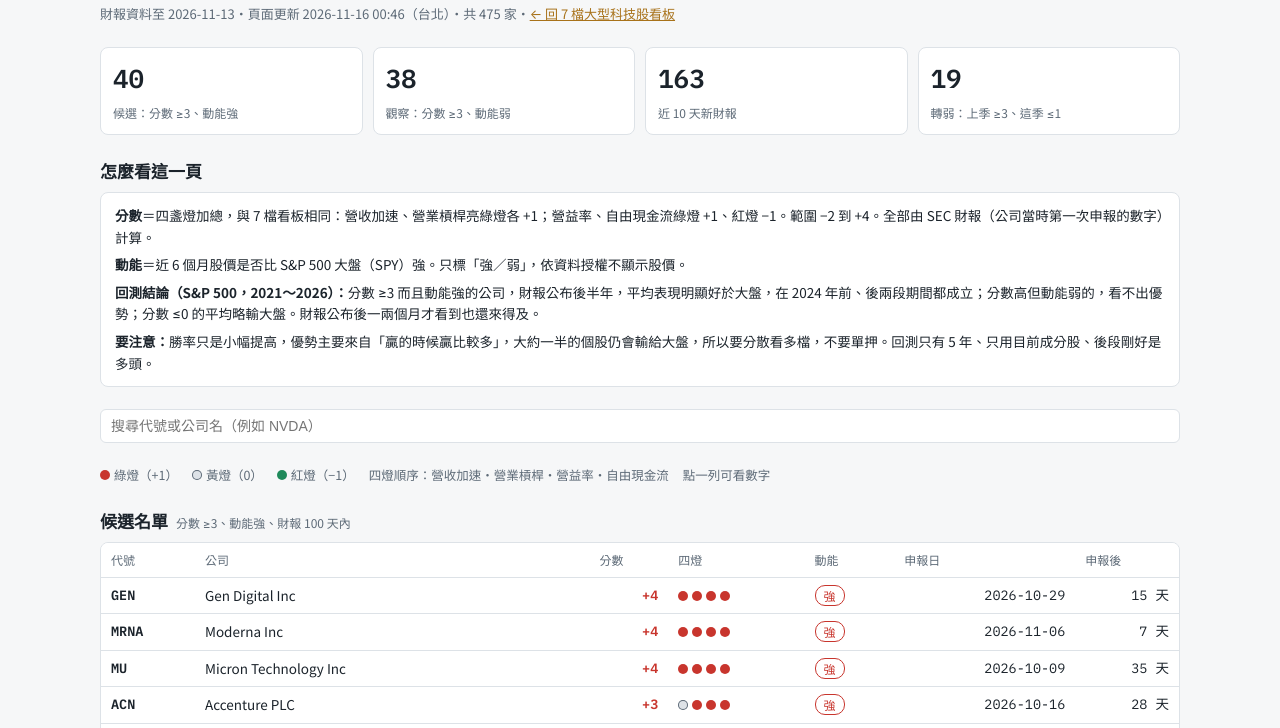
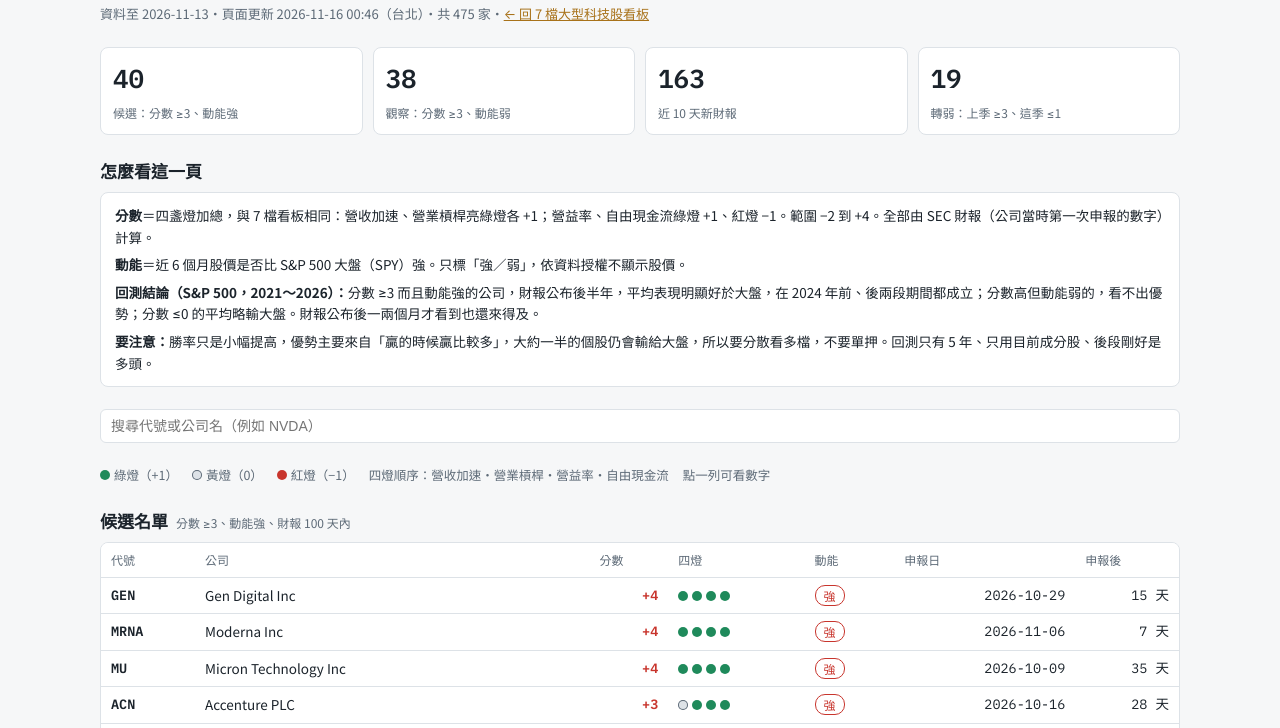
Before and after one commit to Mnido2026-hub/us-stock, a plain HTML site: page screen.html in a window 1280 px wide. Shown: the part 58-786 px from the top of the page. Drawn offline with Linux system fonts and the light colour scheme.

Commit message:
更新 screen.html

```diff
--- a/screen.html
+++ b/screen.html
@@ -40,7 +40,7 @@ tr.hl td{background:var(--hl);font-weight:600}
 .pos{color:var(--up)}.neg{color:var(--down)}
 .sc{font-weight:600}.s4,.s3{color:var(--up)}.s-1,.s-2{color:var(--down)}
 .dt{display:inline-block;width:10px;height:10px;border-radius:50%;margin-right:4px}
-.dt.g{background:var(--up)}.dt.r{background:var(--down)}.dt.y{background:var(--line);box-shadow:inset 0 0 0 1px var(--mute)}
+.dt.g{background:var(--down)}.dt.r{background:var(--up)}.dt.y{background:var(--line);box-shadow:inset 0 0 0 1px var(--mute)}
 .sp polyline{stroke-width:1.5}.sp.u polyline{stroke:var(--up)}.sp.d polyline{stroke:var(--down)}
 .det{display:flex;flex-wrap:wrap;gap:4px 18px;white-space:normal;font-size:13px;color:var(--mute)}
 .det b{color:var(--fg);font-weight:500}
@@ -53,7 +53,7 @@ footer{font-size:12px;color:var(--mute);border-top:1px solid var(--line);padding
 @media (max-width:640px){.kpi{grid-template-columns:repeat(2,minmax(0,1fr))}header h1{font-size:20px}}
 .chip{display:inline-block;padding:0 8px;border-radius:10px;font-size:12px;border:1px solid}.chip.up{color:var(--up);border-color:var(--up)}.chip.dn{color:var(--down);border-color:var(--down)}header a{color:var(--accent)}</style></head><body><div class="wrap">
 <header><h1>S&amp;P 500 四燈篩選</h1>
-<p>財報資料至 2026-11-13・頁面更新 2026-11-16 00:46（台北）・共 475 家・<a href="index.html">← 回 7 檔大型科技股看板</a></p></header>
+<p>資料至 2026-11-13・頁面更新 2026-11-16 00:46（台北）・共 475 家・<a href="index.html">← 回 7 檔大型科技股看板</a></p></header>
 <div class="kpi">
  <a href="#main"><b>40</b><span>候選：分數 ≥3、動能強</span></a>
  <a href="#watch"><b>38</b><span>觀察：分數 ≥3、動能弱</span></a>
```
